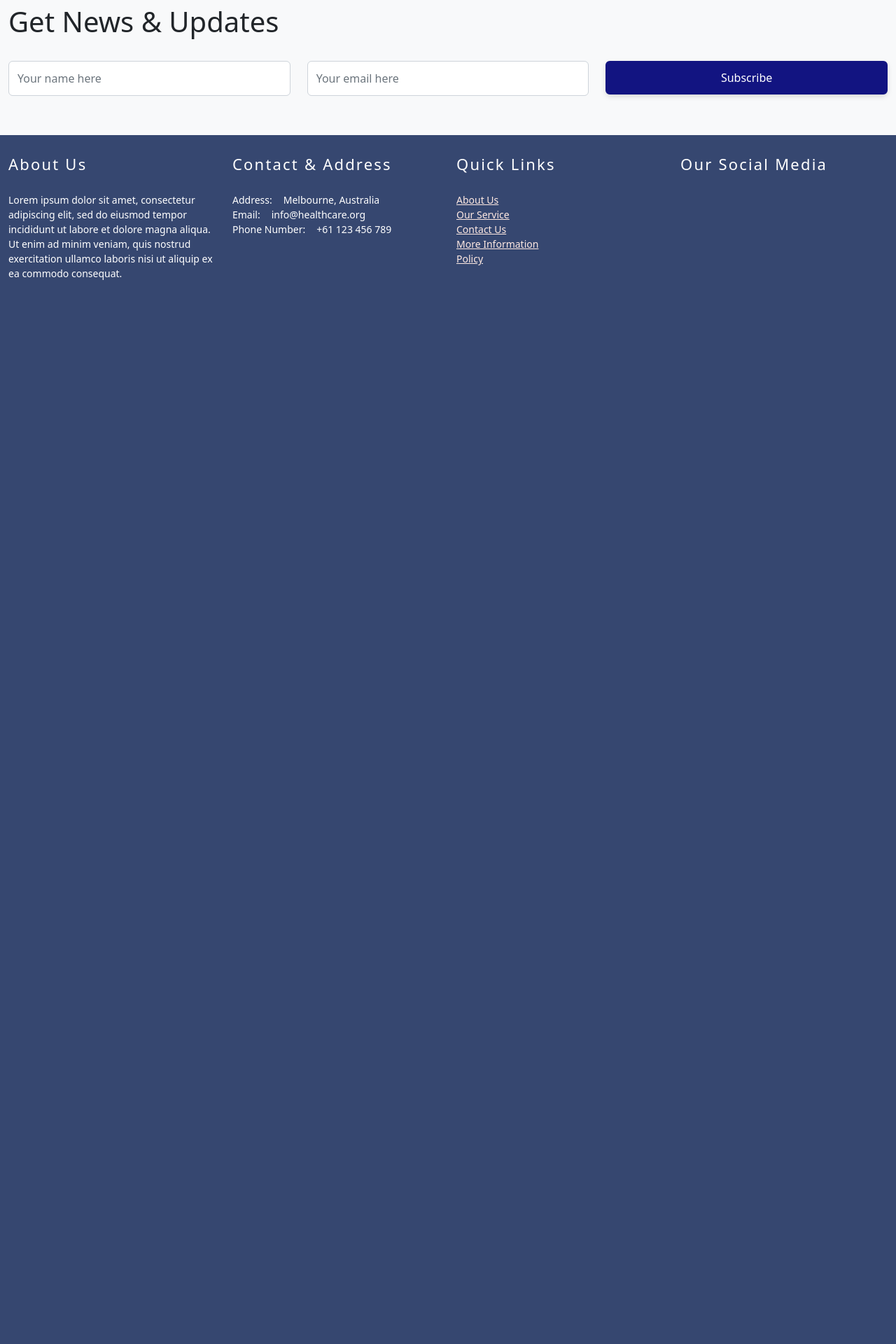
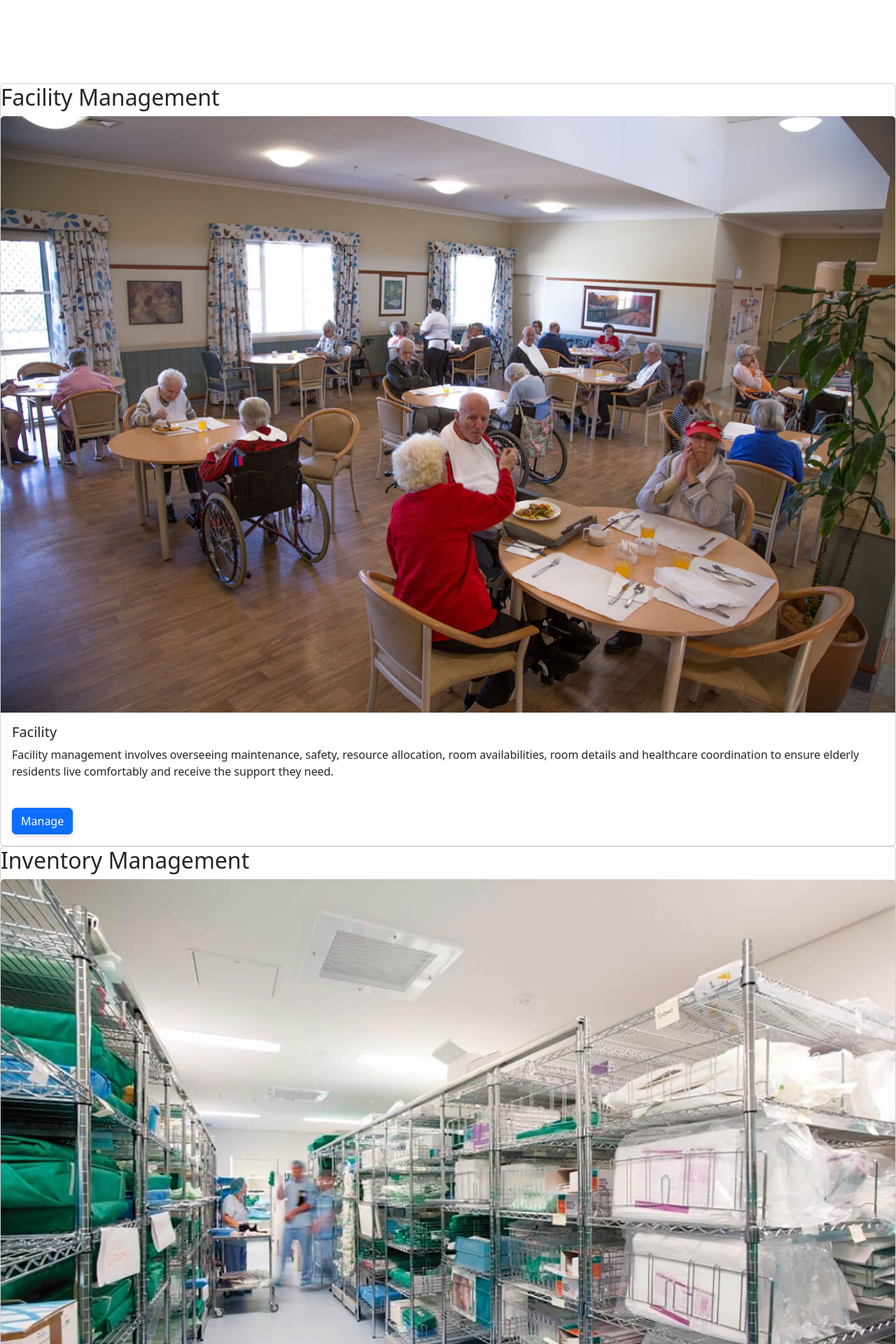
Before and after one commit to SonDinh2601/ICT30017, a PHP site: page /facilities.php in a window 1280 px wide. Shown: the part 801-2721 px from the top of the page at 70% size. Before the commit the page ends 1201 px from the top, so only its background shows below. Run offline with PHP 8.4, Linux system fonts and the light colour scheme.

Commit message:
Revert "Updates"
This reverts commit 0ec884ad499671b254331996a29123e6772950eb.

```diff
--- a/components/header-nav.inc.php
+++ b/components/header-nav.inc.php
@@ -22,16 +22,16 @@
                         <a class="nav-link" href="index.php">Home</a>
                     </li>
                     <li class="nav-item">
-                        <a class="nav-link" href="services.php">Service Management</a>
-                    </li>
-                    <li class="nav-item">
-                        <a class="nav-link" href="facilities.php">Facility Management</a>
-                    </li>
-                    <li class="nav-item">
                         <a class="nav-link" href="staff_list.php">Staff Management</a>
                     </li>
                     <li class="nav-item">
-                        <a class="nav-link" href="client_list.php">Client Management</a>
+                        <a class="nav-link" href="#">Service Management</a>
+                    </li>
+                    <li class="nav-item">
+                        <a class="nav-link" href="#">Client Management</a>
+                    </li>
+                    <li class="nav-item">
+                        <a class="nav-link" href="facility_management.php">Facility Management</a>
                     </li>
                 </ul>
             </div>
--- a/style.css
+++ b/style.css
@@ -1,14 +1,15 @@
+
 /* nav bar */
 .logo {
     transform: translateY(-1px);
 }
-
 .navbar {
     background: white;
     height: 70px;
     margin: 20px;
     border-radius: 8px;
     padding: 0.5rem;
+
 }
 
 .navbar-brand {
@@ -38,8 +39,7 @@
     font-size: 1.5rem;
 }
 
-.navbar-toggler:focus,
-btn-close:focus {
+.navbar-toggler:focus, btn-close:focus {
     box-shadow: none;
     outline: none;
 }
@@ -50,8 +50,7 @@ btn-close:focus {
     position: relative;
 }
 
-.nav-link:hover,
-.nav-link.active {
+.nav-link:hover, .nav-link.active {
     color: #000;
 }
 
@@ -69,8 +68,7 @@ btn-close:focus {
         transition: 0.3s ease-in-out;
     }
 
-    .nav-link:hover::before,
-    .nav-link.active::before {
+    .nav-link:hover::before, .nav-link.active::before {
         width: 100%;
         visibility: visible;
     }
@@ -87,6 +85,7 @@ btn-close:focus {
     display: flex;
     justify-content: center;
     align-items: center;
+
 }
 
 .hero-section::before {
@@ -98,188 +97,6 @@ btn-close:focus {
     bottom: 0;
     left: 0;
 }
-
-/* Service Management */
-/* @import url('https://fonts.googleapis.com/css2?family=Lexend:wght@100..900&display=swap'); */
-
-.service-management {
-    padding: 100px 20px;
-    box-sizing: border-box;
-    /* font-family: 'Lexend', 'sans-serif'; */
-    color: #fff;
-}
-
-.container-header {
-    display: flex;
-    justify-content: flex-end;
-    align-items: center;
-    margin-bottom: 20px;
-}
-
-.btn-back {
-    background-color: transparent;
-}
-
-.btn-manage {
-    margin-top: 10px;
-    width: 100%;
-}
-
-.arrow-2 {
-    width: 23px;
-    height: 3px;
-    background-color: #fff;
-    margin-right: 10px;
-}
-
-.back-to-dashboard {
-    font-weight: 400;
-    font-size: 20px;
-    color: #fff;
-}
-
-.search-services {
-    /* border: 1px solid #fff; */
-    padding: 5px 10px;
-    font-weight: 400;
-    font-size: 16px;
-    color: #808080;
-}
-
-.container-4 {
-    display: flex;
-    justify-content: space-between;
-}
-
-.container-5 {
-    display: flex;
-    justify-content: space-between;
-    padding-top: 20px;
-    padding-bottom: 20px;
-}
-
-.service-box {
-    background-color: #364770;
-    padding: 20px;
-    width: 30%;
-    box-sizing: border-box;
-    border-radius: 10px;
-}
-
-.service-title {
-    margin-bottom: 10px;
-}
-
-.image {
-    width: 100%;
-    height: 200px;
-    background-size: cover;
-    background-position: center;
-    margin-bottom: 10px;
-}
-
-.service-description {
-    font-weight: 400;
-    font-size: 14px;
-    margin-bottom: 10px;
-}
-
-.manage {
-    font-size: 14px;
-    color: #fff;
-}
-
-/* Facility Management */
-.hero-blur {
-    position: absolute;
-    z-index: -1;
-    filter: blur(2px);
-    /* background-color: white;
-    background-image: linear-gradient(to bottom, transparent, #546879), url("pic/hero-bg.jpg");
-    background-repeat: no-repeat; */
-}
-
-.card-container {
-    display: flex;
-    justify-content: space-between;
-    align-items: flex-start;
-    padding-bottom: 5rem;
-    justify-content: center;
-}
-
-.card:first-child {
-    margin-left: 2rem;
-}
-
-.card {
-    flex: 0 0 calc(30% - 1rem);
-    margin-right: 2rem;
-    margin-bottom: 1rem;
-    padding: 20px;
-    background-color: #364770;
-    color: white;
-    width: 18rem;
-    height: 35rem;
-}
-
-.card-container .card .card-img-top {
-    width: 100%;
-    height: auto;
-    object-fit: cover;
-}
-
-.card .card-body .btn {
-    display: block;
-    margin: 0 auto;
-}
-
-.card h2 {
-    text-align: center;
-    font-size: 25px;
-}
-
-.card-text {
-    font-size: 14px;
-}
-
-/* Staff List */
-.title {
-    margin-top: 100px;
-    /* Avoid nav collision */
-    text-align: center;
-    margin-bottom: 30px;
-}
-
-.staff-client-table {
-    width: 90%;
-    margin-left: 5%;
-}
-
-.staff-client-table th {
-    background-color: #364770;
-    margin: 5px 0;
-    color: #fff !important;
-}
-
-.staff-client-table th,
-td {
-    font-size: smaller;
-}
-
-div.add {
-    display: flex;
-    justify-content: flex-end;
-    margin-bottom: 5px;
-}
-
-.btn-add {
-    background-color: #364770;
-    color: #fff;
-    text-decoration: none;
-}
-
-/* Client List */
-
 
 /* footer */
 
@@ -300,8 +117,7 @@ div.add {
     box-shadow: 0 3px 10px -2px rgba(0, 0, 0, 0.2) !important;
 }
 
-.form-control:focus,
-form-control:active {
+.form-control:focus, form-control:active {
     outline: none;
 }
 
@@ -351,3 +167,25 @@ form-control:active {
     line-height: 1.5;
     margin-bottom: 15px;
 }
+
+/* Staff List */
+.title {
+    margin-top: 100px; /* Avoid nav collision */
+    text-align: center;
+    margin-bottom: 30px;
+}
+
+.staff-table {
+    width: 90%;
+    margin-left: 5%;
+}
+
+.staff-table th {
+    background-color: #364770;
+    margin: 5px 0;
+    color: #fff !important;
+}
+
+.staff-table th, td {
+    font-size: smaller;
+}
```
Also changed, not shown: db-txt/db_ict30017.txt (deleted, +0 -82 lines), db-txt/ict30017 dummy.txt (deleted, +0 -57 lines), db_ict30017.txt (added, +82 -0 lines), ict30017 dummy.txt (added, +57 -0 lines).
